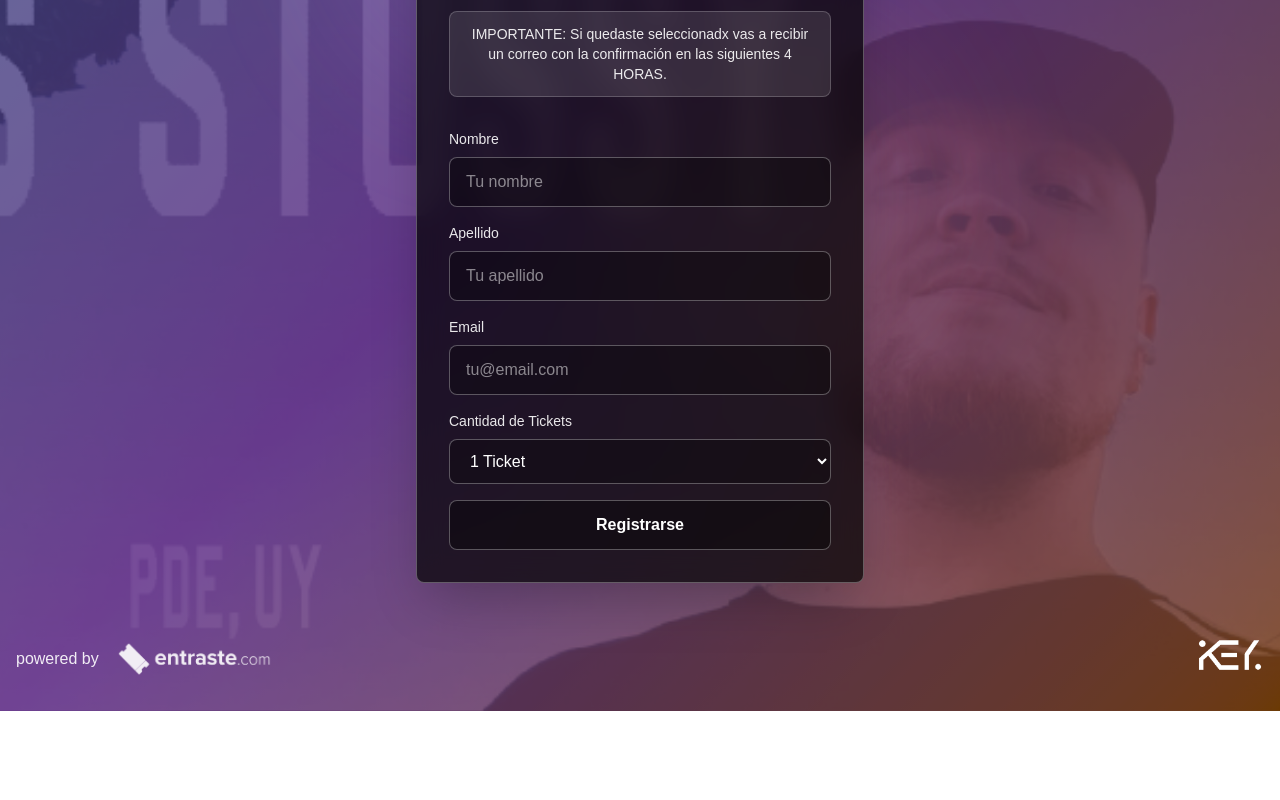
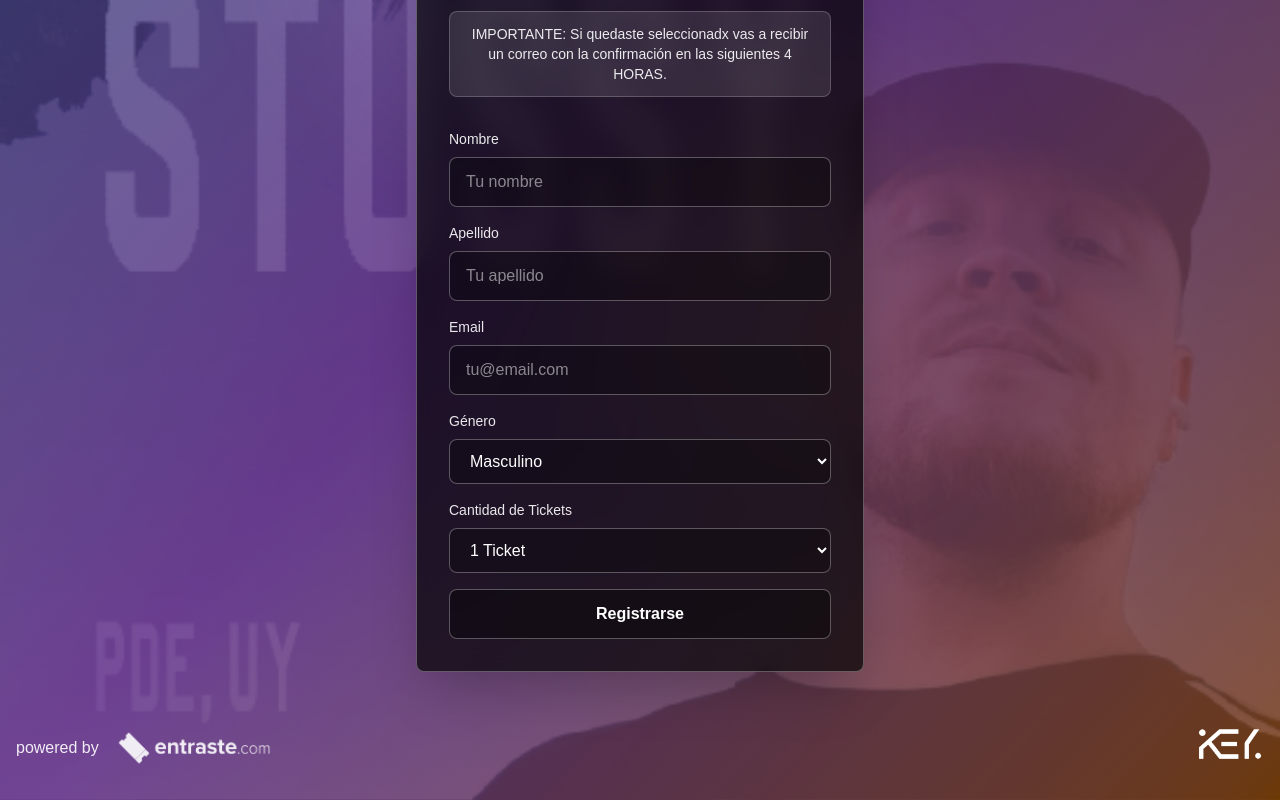
Before and after one commit to manubidegain/after-claims, a Next.js app: page / in a window 1280 px wide. Shown: the part 606-1406 px from the top of the page. Before the commit the page ends 1317 px from the top, so only its background shows below. Built offline with nearby package versions, Linux system fonts and the light colour scheme; no server answers; the database is empty.

Commit message:
fix things

```diff
--- /dev/null
+++ b/src/app/api/form-status/route.ts
@@ -0,0 +1,29 @@
+import { NextResponse } from 'next/server';
+import { isFormClosed } from '@/lib/database';
+import { ACTIVE_POPUP_ID, getPopupConfig } from '@/config/popups';
+
+export async function GET() {
+  try {
+    const popupConfig = getPopupConfig(ACTIVE_POPUP_ID);
+
+    if (!popupConfig) {
+      return NextResponse.json(
+        { error: 'Evento no encontrado' },
+        { status: 404 }
+      );
+    }
+
+    const closed = await isFormClosed(ACTIVE_POPUP_ID, popupConfig.maxTickets);
+
+    return NextResponse.json({
+      closed,
+      maxTickets: popupConfig.maxTickets,
+    });
+  } catch (error) {
+    console.error('Form status check error:', error);
+    return NextResponse.json(
+      { error: 'Error al verificar estado del formulario' },
+      { status: 500 }
+    );
+  }
+}
--- a/src/app/api/register/route.ts
+++ b/src/app/api/register/route.ts
@@ -26,10 +26,10 @@ function getClientIP(request: NextRequest): string {
 export async function POST(request: NextRequest) {
   try {
     const body = await request.json();
-    const { popupId, name, surname, email, ticketQuantity } = body;
+    const { popupId, name, surname, email, gender, ticketQuantity } = body;
 
     // Validate required fields
-    if (!popupId || !name || !surname || !email || !ticketQuantity) {
+    if (!popupId || !name || !surname || !email || !gender || !ticketQuantity) {
       return NextResponse.json(
         { error: 'Todos los campos son requeridos' },
         { status: 400 }
@@ -70,6 +70,16 @@ export async function POST(request: NextRequest) {
     if (!emailRegex.test(emailStr) || emailStr.length > 255) {
       return NextResponse.json(
         { error: 'Email inválido' },
+        { status: 400 }
+      );
+    }
+
+    // Validate gender is one of the allowed values
+    const genderStr = String(gender).trim();
+    const allowedGenders = ['Masculino', 'Femenino', 'Otro'];
+    if (!allowedGenders.includes(genderStr)) {
+      return NextResponse.json(
+        { error: 'Género inválido' },
         { status: 400 }
       );
     }
@@ -127,6 +137,7 @@ export async function POST(request: NextRequest) {
       nameStr,
       surnameStr,
       emailStr,
+      genderStr as 'Masculino' | 'Femenino' | 'Otro',
       parsedQuantity,
       clientIP
     );
@@ -152,6 +163,7 @@ export async function POST(request: NextRequest) {
         name: nameStr,
         surname: surnameStr,
         email: emailStr,
+        gender: genderStr,
         ticketQuantity: parsedQuantity,
       },
     });
--- a/src/app/page.tsx
+++ b/src/app/page.tsx
@@ -8,7 +8,7 @@ import RegistrationForm from '@/components/RegistrationForm';
 
 export default function Home() {
   const [popupConfig, setPopupConfig] = useState(() => getPopupConfig(ACTIVE_POPUP_ID));
-  const [formClosed] = useState(false);
+  const [formClosed, setFormClosed] = useState(false);
 
   useEffect(() => {
     const config = getPopupConfig(ACTIVE_POPUP_ID);
@@ -16,6 +16,19 @@ export default function Home() {
       console.error('Popup configuration not found');
     }
     setPopupConfig(config);
+
+    // Check if form should be closed
+    const checkFormStatus = async () => {
+      try {
+        const response = await fetch('/api/form-status');
+        const data = await response.json();
+        setFormClosed(data.closed);
+      } catch (error) {
+        console.error('Error checking form status:', error);
+      }
+    };
+
+    checkFormStatus();
   }, []);
 
   if (!popupConfig) {
@@ -63,7 +76,7 @@ export default function Home() {
                   Inscripciones Cerradas
                 </h3>
                 <p className="text-white/80">
-                  Se alcanzó el límite de inscripciones para este evento.
+                  Se alcanzó el límite de inscripciones para este evento. Gracias por acompañarnos!
                 </p>
               </div>
             </div>
--- a/src/components/RegistrationForm.tsx
+++ b/src/components/RegistrationForm.tsx
@@ -12,6 +12,7 @@ export default function RegistrationForm({ popupConfig }: RegistrationFormProps)
     name: '',
     surname: '',
     email: '',
+    gender: 'Masculino' as 'Masculino' | 'Femenino' | 'Otro',
     ticketQuantity: 1,
   });
   const [loading, setLoading] = useState(false);
@@ -34,6 +35,7 @@ export default function RegistrationForm({ popupConfig }: RegistrationFormProps)
           name: formData.name,
           surname: formData.surname,
           email: formData.email,
+          gender: formData.gender,
           ticketQuantity: formData.ticketQuantity,
         }),
       });
@@ -172,6 +174,25 @@ export default function RegistrationForm({ popupConfig }: RegistrationFormProps)
         </div>
 
         <div>
+          <label htmlFor="gender" className="block text-sm font-medium text-white/90 mb-2">
+            Género
+          </label>
+          <select
+            id="gender"
+            name="gender"
+            value={formData.gender}
+            onChange={handleChange}
+            required
+            className="w-full px-4 py-3 bg-black/30 border border-white/30 rounded-lg text-white focus:outline-none focus:ring-2 focus:ring-white/50 focus:border-transparent"
+            disabled={loading}
+          >
+            <option value="Masculino">Masculino</option>
+            <option value="Femenino">Femenino</option>
+            <option value="Otro">Otro</option>
+          </select>
+        </div>
+
+        <div>
           <label htmlFor="ticketQuantity" className="block text-sm font-medium text-white/90 mb-2">
             Cantidad de Tickets
           </label>
--- a/src/lib/database.ts
+++ b/src/lib/database.ts
@@ -6,6 +6,7 @@ export interface PopupRegistration {
   name: string;
   surname: string;
   email: string;
+  gender: 'Masculino' | 'Femenino' | 'Otro';
   ticket_quantity: number;
   ip_address: string;
   created_at: Date;
@@ -26,6 +27,7 @@ export const createRegistration = async (
   name: string,
   surname: string,
   email: string,
+  gender: 'Masculino' | 'Femenino' | 'Otro',
   ticketQuantity: number,
   ipAddress: string
 ): Promise<{ success: boolean; error?: string }> => {
@@ -35,9 +37,9 @@ export const createRegistration = async (
     connection = await createConnection();
 
     await connection.execute(`
-      INSERT INTO popup_registrations (popup_id, name, surname, email, ticket_quantity, ip_address)
-      VALUES (?, ?, ?, ?, ?, ?)
-    `, [popupId, name, surname, email, ticketQuantity, ipAddress]);
+      INSERT INTO popup_registrations (popup_id, name, surname, email, gender, ticket_quantity, ip_address)
+      VALUES (?, ?, ?, ?, ?, ?, ?)
+    `, [popupId, name, surname, email, gender, ticketQuantity, ipAddress]);
 
     return { success: true };
   } catch (error: unknown) {
```
